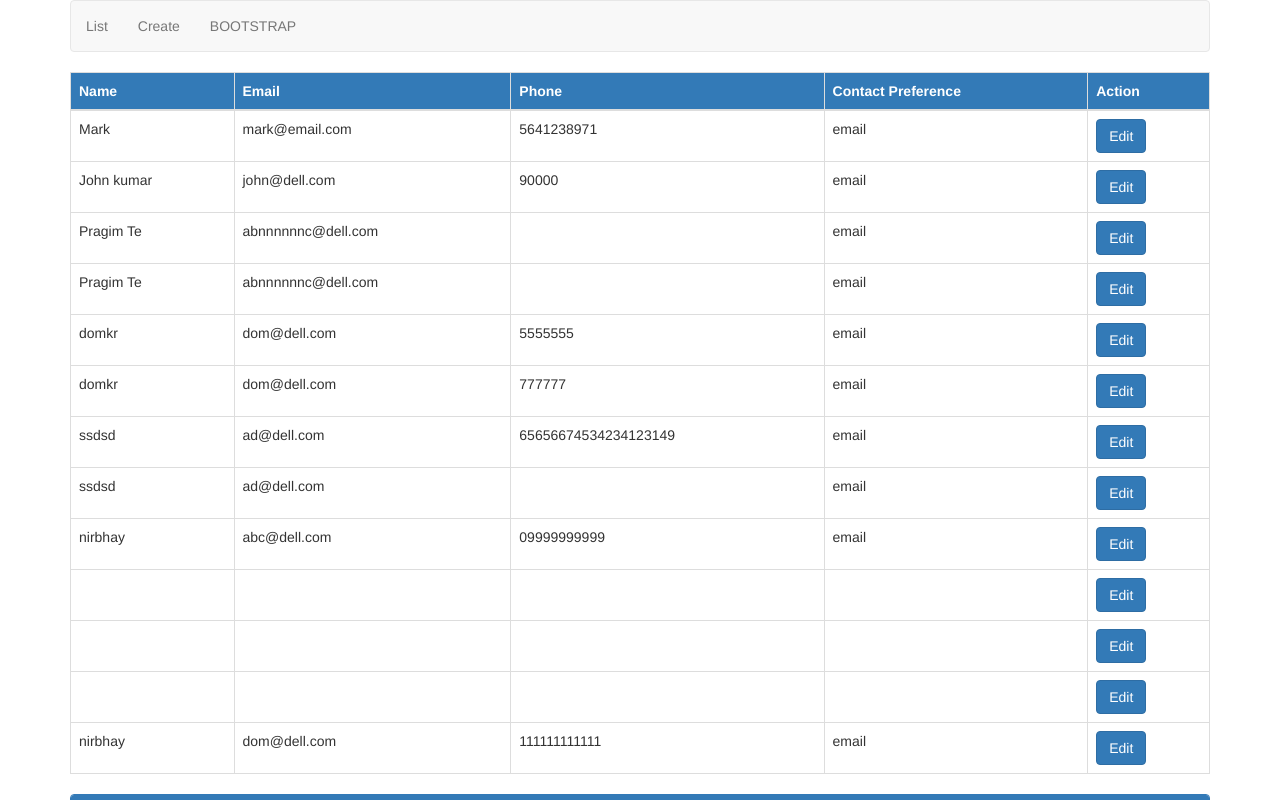
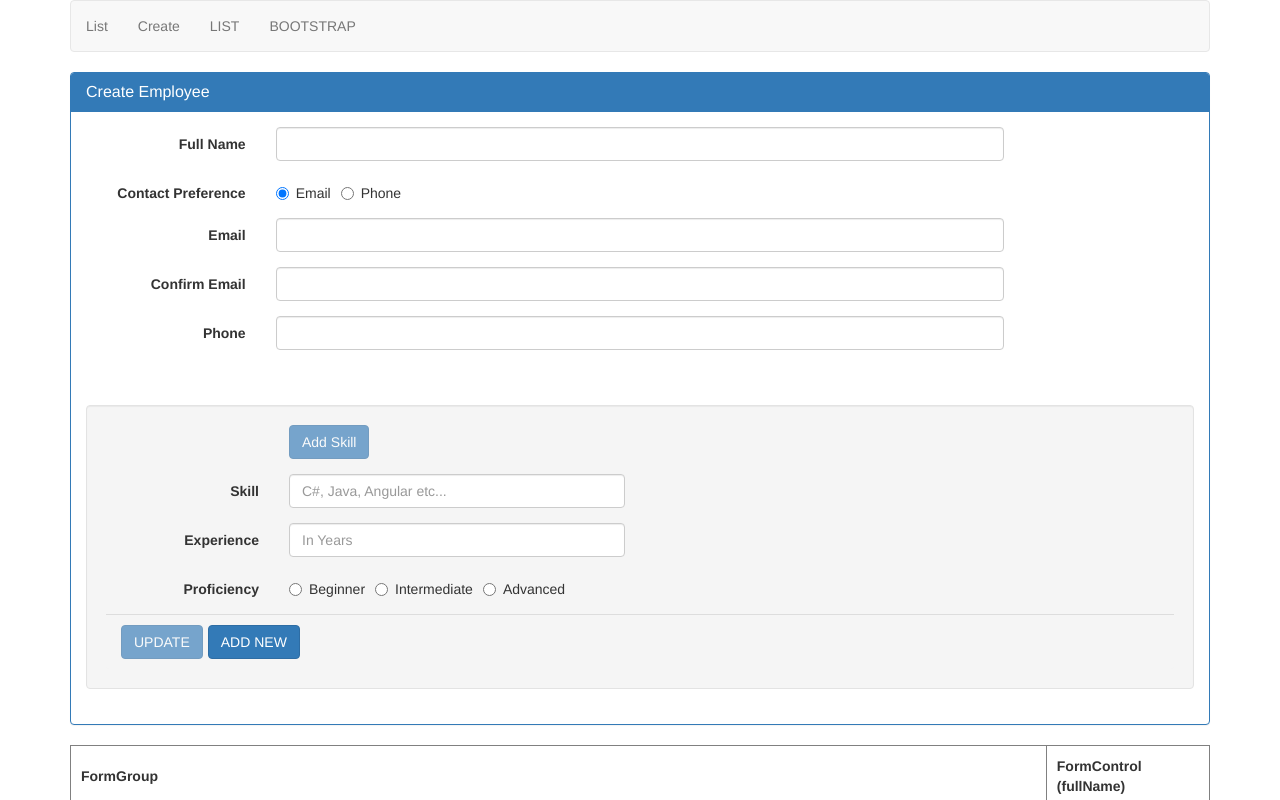
Before and after one commit to nirbhsy566/rformss, an Angular app: page /edit in a window 1280 px wide. Shown: the top 800 px of the page. Built offline with nearby package versions, Linux system fonts and the light colour scheme; data requests are answered from the project's data file; some icons are missing.

Commit message:
nbvnb
Signed-off-by: nirbhsy566 <45519373+nirbhsy566@users.noreply.github.com>

```diff
--- a/db.json
+++ b/db.json
@@ -4,7 +4,7 @@
       "id": 1,
       "fullName": "Mark",
       "contactPreference": "email",
-      "email": "mark@email.com",
+      "email": "abc@dell.com",
       "phone": "5641238971",
       "skills": [
         {
@@ -21,171 +21,34 @@
     },
     {
       "id": 2,
-      "fullName": "John kumar",
-      "contactPreference": "email",
-      "email": "john@dell.com",
-      "phone": "90000",
+      "fullName": "nirbhay",
+      "contactPreference": "phone",
+      "email": "dom@dell.com",
+      "phone": "465464621211",
       "skills": [
         {
-          "skillName": "Angular",
-          "experienceInYears": 2,
+          "skillName": "C#",
+          "experienceInYears": "e",
           "proficiency": "beginner"
-        },
-        {
-          "skillName": "HTML",
-          "experienceInYears": 2,
-          "proficiency": "intermediate"
-        },
-        {
-          "skillName": "LINQ",
-          "experienceInYears": 3,
-          "proficiency": "advanced"
         }
       ]
     },
     {
       "id": 3,
-      "fullName": "Pragim Te",
-      "contactPreference": "email",
-      "email": "abnnnnnnc@dell.com",
-      "phone": "",
+      "fullName": "Pragim Tec",
+      "contactPreference": "phone",
+      "email": "dom@dell.com",
+      "phone": "99754334324",
       "skills": [
         {
-          "skillName": "cc",
-          "experienceInYears": "1",
-          "proficiency": "intermediate"
-        }
-      ]
-    },
-    {
-      "id": 4,
-      "fullName": "Pragim Te",
-      "contactPreference": "email",
-      "email": "abnnnnnnc@dell.com",
-      "phone": "",
-      "skills": [
-        {
-          "skillName": "cc",
-          "experienceInYears": "1",
-          "proficiency": "intermediate"
-        }
-      ]
-    },
-    {
-      "id": 5,
-      "fullName": "domkr",
-      "contactPreference": "email",
-      "email": "dom@dell.com",
-      "phone": "5555555",
-      "skills": [
-        {
-          "skillName": "testinnnnnnn",
-          "experienceInYears": "54",
-          "proficiency": "intermediate"
-        }
-      ]
-    },
-    {
-      "id": 6,
-      "fullName": "domkr",
-      "contactPreference": "email",
-      "email": "dom@dell.com",
-      "phone": "777777",
-      "skills": [
-        {
-          "skillName": "testinnnnnnn",
-          "experienceInYears": "54",
-          "proficiency": "intermediate"
-        }
-      ]
-    },
-    {
-      "id": 7,
-      "fullName": "ssdsd",
-      "contactPreference": "email",
-      "email": "ad@dell.com",
-      "phone": "65656674534234123149",
-      "skills": [
-        {
-          "skillName": "kkkk",
-          "experienceInYears": "8",
+          "skillName": "abjuff",
+          "experienceInYears": "89",
           "proficiency": "intermediate"
         },
         {
-          "skillName": "rt",
-          "experienceInYears": "4",
-          "proficiency": "advanced"
-        }
-      ]
-    },
-    {
-      "id": 8,
-      "fullName": "ssdsd",
-      "contactPreference": "email",
-      "email": "ad@dell.com",
-      "phone": "",
-      "skills": [
-        {
-          "skillName": "kkkk",
-          "experienceInYears": "8",
+          "skillName": "Java",
+          "experienceInYears": "5",
           "proficiency": "intermediate"
-        },
-        {
-          "skillName": "rt",
-          "experienceInYears": "4",
-          "proficiency": "advanced"
-        }
-      ]
-    },
-    {
-      "id": 9,
-      "fullName": "nirbhay",
-      "contactPreference": "email",
-      "email": "abc@dell.com",
-      "phone": "09999999999",
-      "skills": [
-        {
-          "skillName": "testinnnnnnn",
-          "experienceInYears": "54",
-          "proficiency": "beginner"
-        }
-      ]
-    },
-    {
-      "id": 10,
-      "fullName": "",
-      "contactPreference": "",
-      "email": "",
-      "phone": null,
-      "skills": []
-    },
-    {
-      "id": 11,
-      "fullName": "",
-      "contactPreference": "",
-      "email": "",
-      "phone": null,
-      "skills": []
-    },
-    {
-      "id": 12,
-      "fullName": "",
-      "contactPreference": "",
-      "email": "",
-      "phone": null,
-      "skills": []
-    },
-    {
-      "id": 13,
-      "fullName": "nirbhay",
-      "contactPreference": "email",
-      "email": "dom@dell.com",
-      "phone": "111111111111",
-      "skills": [
-        {
-          "skillName": "cc",
-          "experienceInYears": "1",
-          "proficiency": "advanced"
         }
       ]
     }
--- a/src/app/app-routing.module.ts
+++ b/src/app/app-routing.module.ts
@@ -7,6 +7,7 @@ import { CfourComponent } from './cfour/cfour.component';
 import { CfiveComponent } from './cfive/cfive.component';
 import { ListEmployeesComponent } from './list-employees/list-employees.component';
 const routes: Routes = [
+  { path: '', component: CtwoComponent },
   { path: 'one', component: ConeComponent },
   { path: 'edit', component: CtwoComponent },
   { path: 'list', component: ListEmployeesComponent },
@@ -14,7 +15,7 @@ const routes: Routes = [
   { path: 'three', component: CthreeComponent },
   { path: 'four', component: CfourComponent },
   { path: 'five', component: CfiveComponent },
-
+  { path: '**', redirectTo: '' },
 ];
 
 @NgModule({
--- a/src/app/ctwo/ctwo.component.html
+++ b/src/app/ctwo/ctwo.component.html
@@ -1,4 +1,3 @@
-<app-list-employees></app-list-employees>
 <form class="form-horizontal" [formGroup]="employeeForm" (ngSubmit)="onSubmit()">
   <div class="panel panel-primary">
     <div class="panel-heading">
@@ -145,7 +144,7 @@
         <div class="panel-footer">
           <div class="btn-toolbar">
             <button class="btn btn-primary" type="submit" [disabled]="employeeForm.invalid"
-              (click)="onSubmit()">Save</button>
+              (click)="onSubmit()">UPDATE</button>
             <button class="btn btn-primary" type="submit" (click)="onadd()">ADD NEW</button>
           </div>
         </div>
--- a/src/app/ctwo/ctwo.component.ts
+++ b/src/app/ctwo/ctwo.component.ts
@@ -85,7 +85,7 @@ export class CtwoComponent implements OnInit {
       },
       phone: employee.phone
     });
-    this.employeeForm.setControl('skills', this.setExistingSkills(employee.skills));
+    this.employeeForm.setControl('skills', this.setExistingSkills(employee.skills)); // line 131
   }
 
   //  CALLING API NEEDEDDDDDDDDDD
--- a/src/app/list-employees/list-employees.component.html
+++ b/src/app/list-employees/list-employees.component.html
@@ -7,6 +7,7 @@
         <th>Phone</th>
         <th>Contact Preference</th>
         <th>Action</th>
+        <th>Action</th>
       </tr>
     </thead>
     <tbody>
@@ -15,7 +16,8 @@
         <td>{{ employee.email }}</td>
         <td>{{ employee.phone }}</td>
         <td>{{ employee.contactPreference }}</td>
-        <td> <button class="btn btn-primary"  (click)="editButtonClick(employee.id)">Edit</button> </td>
+        <td> <button class="btn btn-primary"  (click)="editButtonClick(employee.id)">Edit</button></td>
+        <td> <button class="btn btn-primary"  (click)="deleteButtonClick(employee.id)">DELETE</button> </td>
       </tr>
     </tbody>
   </table>
--- a/src/app/list-employees/list-employees.component.ts
+++ b/src/app/list-employees/list-employees.component.ts
@@ -1,9 +1,9 @@
-
 import { Component, OnInit } from '@angular/core';
 import { EmployeeService } from '../ctwo/employee.service';
 import { IEmployee } from '../IEmployee';
 import { Router } from '@angular/router';
-
+import { ActivatedRoute } from '@angular/router';
+import { ISkill } from '../ISkill';
 @Component({
   selector: 'app-list-employees',
   templateUrl: './list-employees.component.html',
@@ -12,15 +12,21 @@ import { Router } from '@angular/router';
 export class ListEmployeesComponent implements OnInit {
   employees: IEmployee[];
 
-  constructor(private _employeeService: EmployeeService, private _router: Router) { }
+  constructor( private route: ActivatedRoute, private employeeService: EmployeeService, private router: Router) { }
 
   editButtonClick(employeeId: number) {
-    this._router.navigate(['/edit', employeeId]);
+    this.router.navigate(['/edit', employeeId]);
   }
-
+  deleteButtonClick(employeeid: number)
+  {
+    this.employeeService.deleteEmployee(employeeid).subscribe(
+      () => this.router.navigate(['lisklk']),
+      (err: any) => console.log(err)
+    );
+  }
   ngOnInit() {
     // CALLING GET API FROM SERVICE
-    this._employeeService.getEmployees().subscribe(
+    this.employeeService.getEmployees().subscribe(
       (employeeList) => this.employees = employeeList,
       (err) => console.log(err)
     );
--- a/src/app/login/login.component.html
+++ b/src/app/login/login.component.html
@@ -8,8 +8,12 @@
         <a routerLinkActive="active" routerLink="edit">Create</a>
       </li>
       <li>
+        <a routerLinkActive="active" routerLink="list">LIST</a>
+      </li>
+      <li>
         <a routerLinkActive="active" routerLink="three">BOOTSTRAP</a>
       </li>
+
     </ul>
   </nav>
 
```
